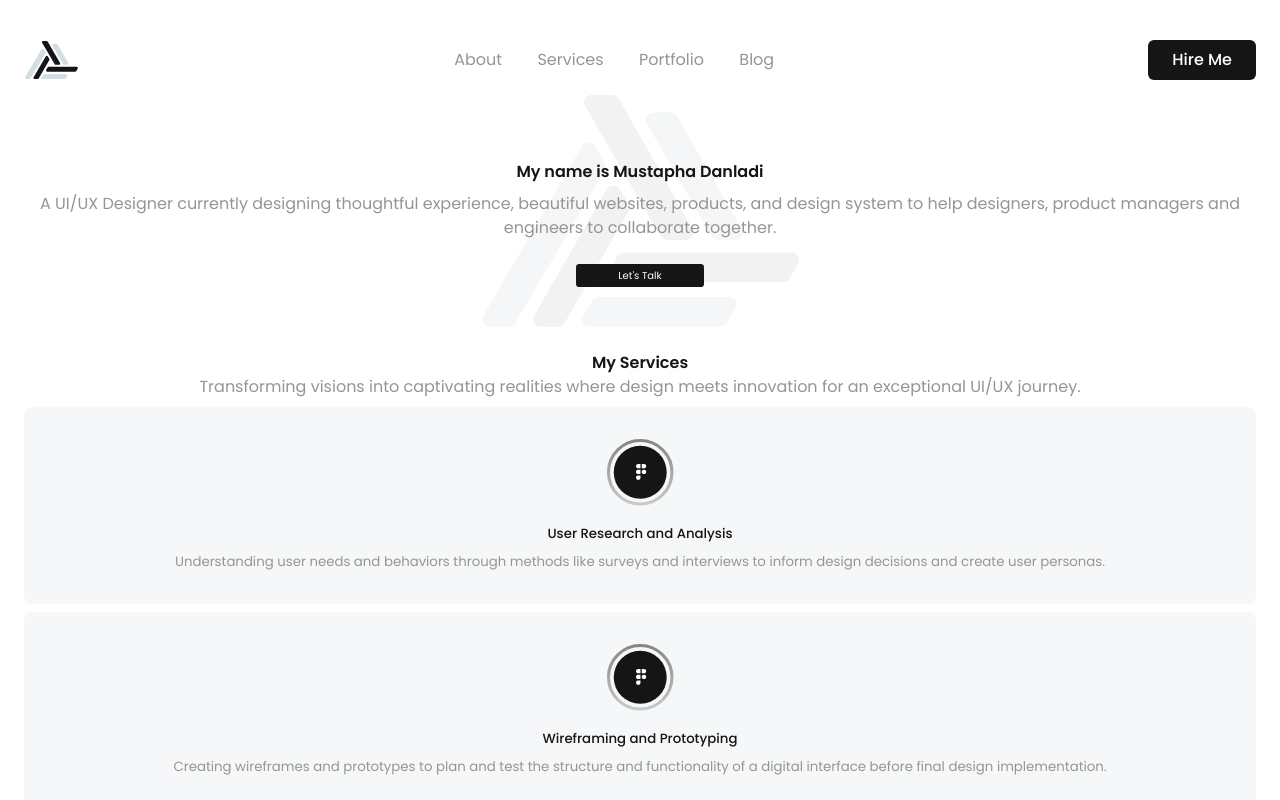
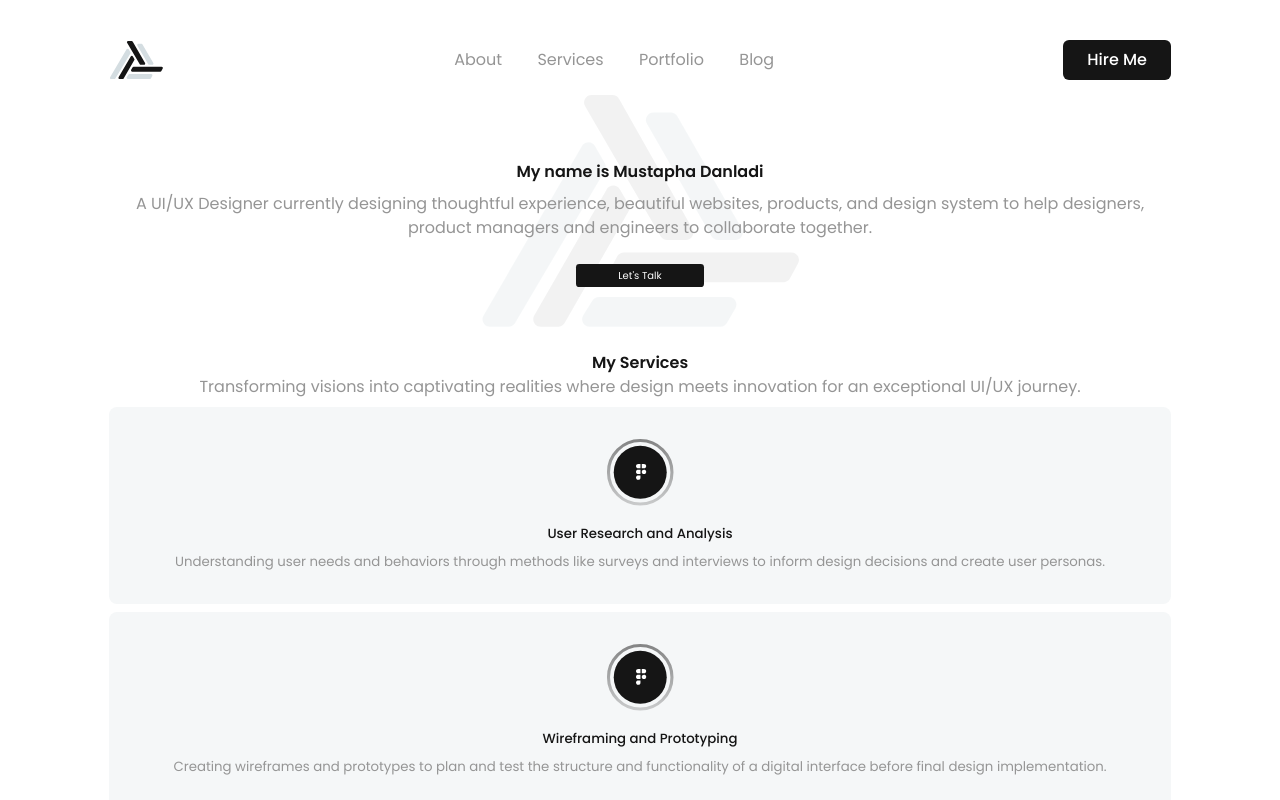
Before and after one commit to mmustaphak/ui-ux-portfolio, a React (Vite) app: page / in a window 1280 px wide. Shown: the top 800 px of the page. Built offline with nearby package versions, Linux system fonts and the light colour scheme.

Commit message:
Added a maxium width with to Header and outlet component

```diff
--- a/src/components/Layout.jsx
+++ b/src/components/Layout.jsx
@@ -14,9 +14,11 @@ export default function Layout() {
     return (
         <div className="flex flex-col text-center text-grey bg-[url('src/assets/background-logo.svg')] bg-[position:center_4%] bg-no-repeat">
 
-            <Header />
 
-            <Outlet />
+            <div className="max-w-[1110px] mx-auto">
+                <Header />
+                <Outlet />
+            </div>
 
             <div>
                 <h1 className="text-black font-semibold">Get In Touch</h1>
```
